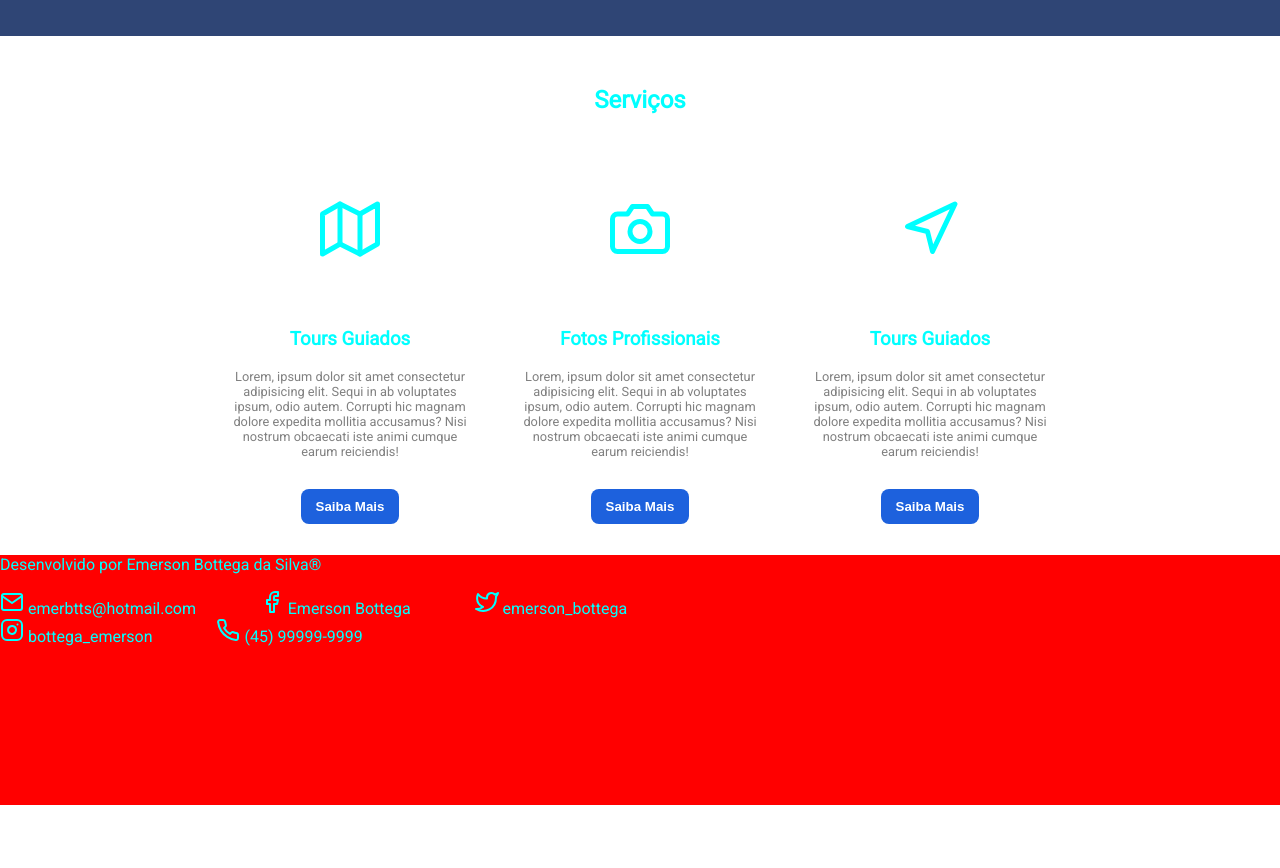
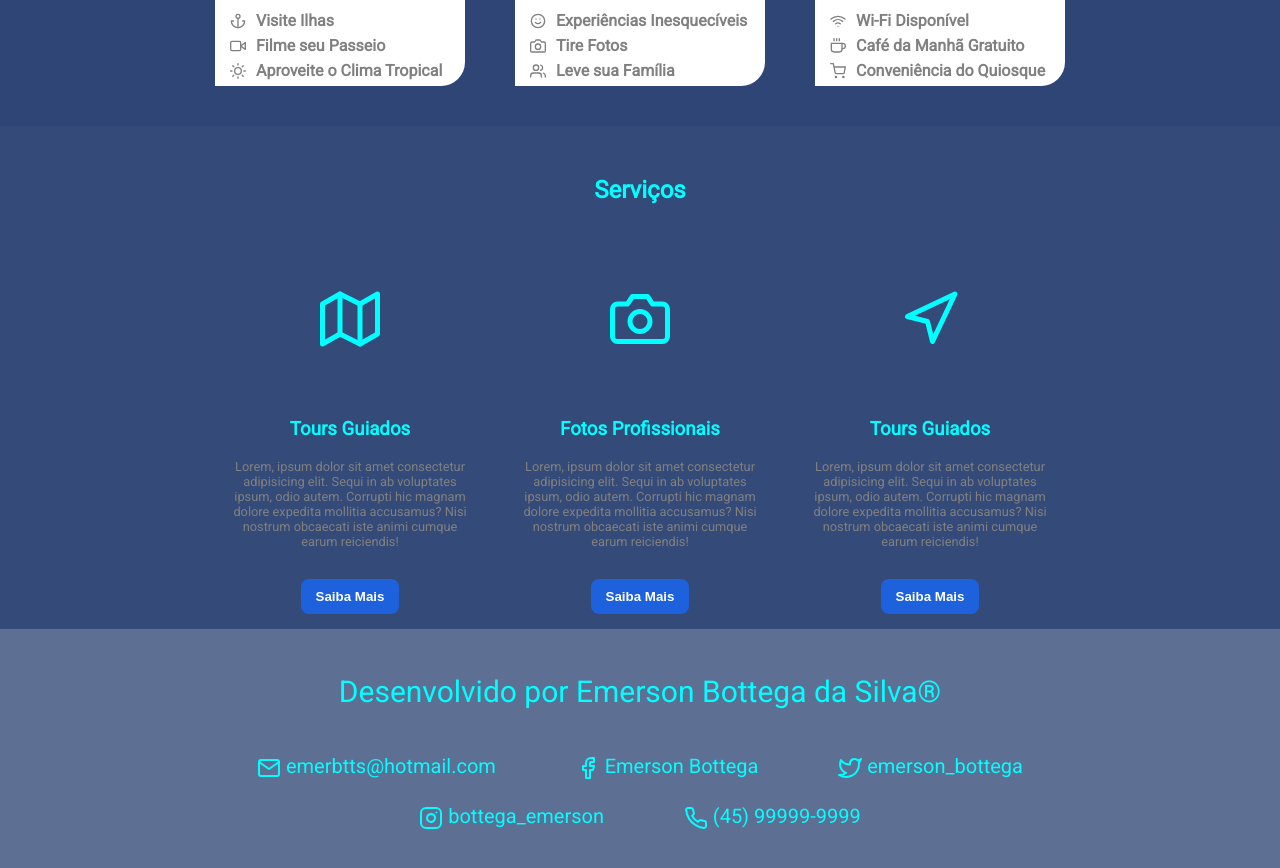
Before and after one commit to EmersonBottega/siteviagens_WEBI-2023, a plain HTML site: page index.html in a window 1280 px wide. Shown: the part 1300-2168 px from the top of the page. Before the commit the page ends 2105 px from the top, so only its background shows below. Drawn offline with nearby package versions, Linux system fonts and the light colour scheme.

Commit message:
Editando os contatos.

```diff
--- a/style.css
+++ b/style.css
@@ -27,7 +27,7 @@ button {
 
 header {
     background: no-repeat center/cover url("assets/tailandia.jpg");
-    height: calc(100ch - 100px);
+    height: calc(100ch - 10px);
 }
 
 header nav {
@@ -149,6 +149,8 @@ header nav p {
 }
 
 .servicos {
+    padding: 5px;
+    background-color: #2f4575f8;
     padding: 15px;
 }
 
@@ -201,11 +203,23 @@ header nav p {
 }
 
 .contatos {
-    height: 250px;
-    background: red;
-    margin: center;
+    padding: 15px;
+    height: 220px;
+    background: #2f4575c5;
 }
 
-.contatos .mail svg {
-    margin: center;
+.contatos p {
+    height: 50px;
+    font-size: 30px;
+    text-align: center;
 }
+
+.contatos .contatos-geral {
+    text-align: center;
+    font-size: 20px;
+    height: 50px;
+}
+
+.contatos .contatos-geral svg {
+    vertical-align: middle;
+}
```
